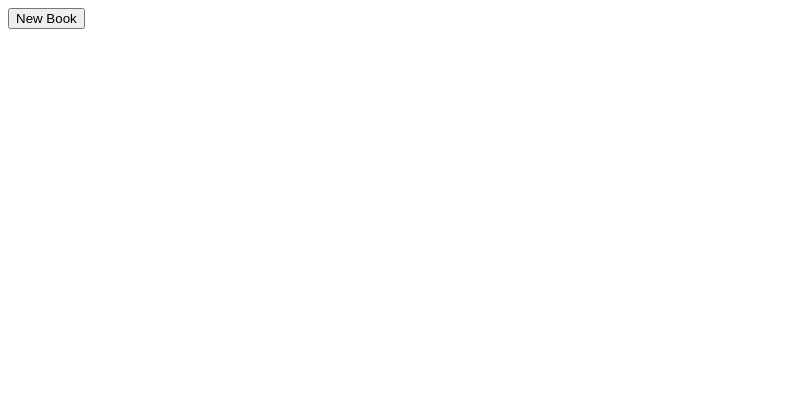
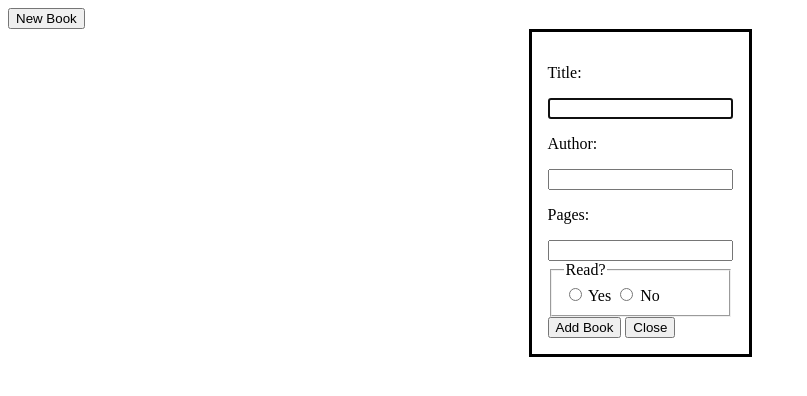
Before and after one commit to jamesl0350/TOP-Library, a plain HTML site: page index.html in a window 1280 px wide. Both pictures are taken after a click on the button "New Book". Shown: the whole page, without its empty margins (0-807 px from the left). Drawn offline with Linux system fonts and the light colour scheme.

Commit message:
added form skeleton, no functionality yet

```diff
--- a/index.html
+++ b/index.html
@@ -8,7 +8,32 @@
   </head>
   <body>
     <button class="new-book-btn">New Book</button>
-    <form class="book-form"></form>
+    <form class="book-form">
+      <dialog class="book-form-dialog">
+        <p>Title:</p>
+        <input type="text" name="title-input" />
+        <p>Author:</p>
+        <input type="text" name="author-input" />
+        <p>Pages:</p>
+        <input type="number" name="pages-input" />
+        <fieldset>
+          <legend>Read?</legend>
+          <input
+            type="radio"
+            class="yes-option"
+            name="yes-option"
+            value="yes"
+          />
+          <label for="yes-option">Yes</label>
+          <input type="radio" class="no-option" name="no-option" value="no" />
+          <label for="no-option">No</label>
+        </fieldset>
+        <button class="add-book-btn">Add Book</button>
+        <button class="dialog-close-btn" onclick="book-form-dialog.close()">
+          Close
+        </button>
+      </dialog>
+    </form>
     <script src="script.js"></script>
   </body>
 </html>
--- a/script.js
+++ b/script.js
@@ -1,8 +1,14 @@
 const myLibrary = [];
 const addedBookIds = [];
-const booksContainer = document.querySelector(".books-container")
-const bookForm = document.querySelector(".book-form")
-const addNewBookBtn = document.querySelector(".new-book-btn")
+const booksContainer = document.querySelector(".books-container");
+const bookForm = document.querySelector(".book-form");
+const addNewBookBtn = document.querySelector(".new-book-btn");
+const dialog = document.querySelector(".book-form-dialog");
+
+addNewBookBtn.addEventListener('click', function () {
+  bookForm.style.display = 'block';
+  dialog.show()
+})
 
 function Book(title, author, pages, read, id) {
   this.title = title;
--- a/style.css
+++ b/style.css
@@ -0,0 +1,3 @@
+.book-form {
+  display: none;
+}
```
